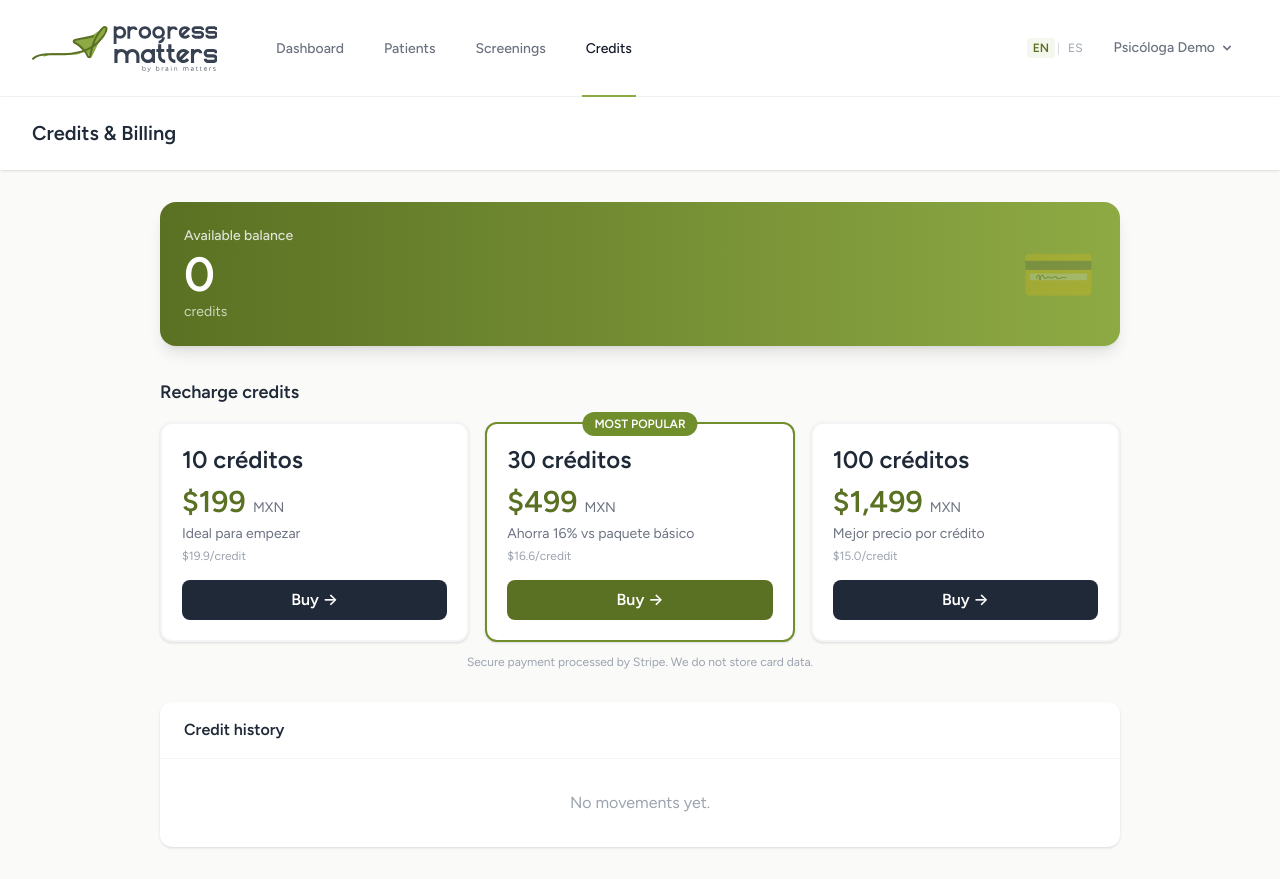
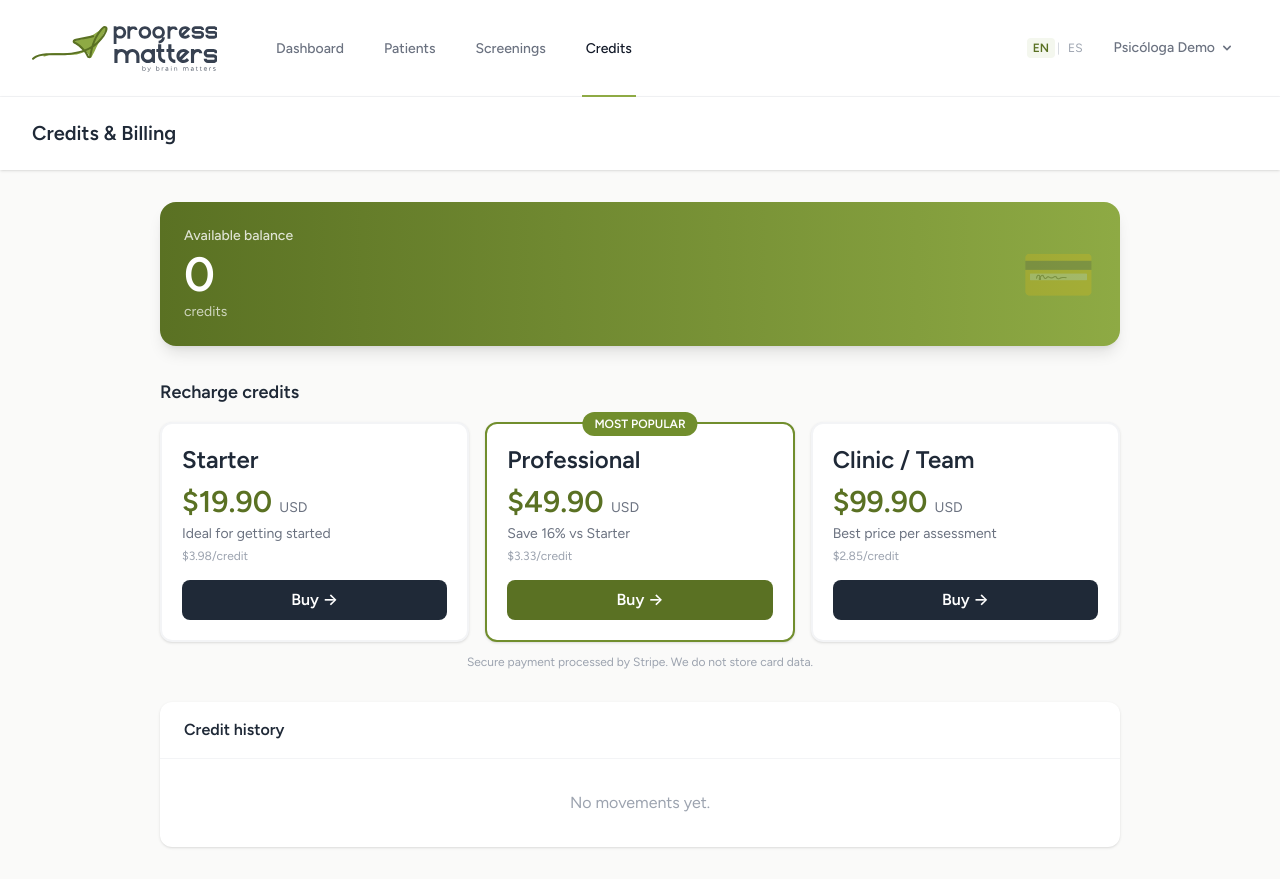
Before and after one commit to gnoums/screening-claude, a Laravel app: page /billing in a window 1280 px wide. Run offline with Laravel 12, Linux system fonts and the light colour scheme; the visitor is signed in with stand-in values (Sample User, id 1); data comes from the database, SQL or seed files in the repository; data that the repository does not hold is empty; style sheets or scripts are compiled from the project's sources.

Commit message:
billing: update credit packages to new pricing in USD
- Starter: 5 credits @ $19.90 USD
- Professional: 15 credits @ $49.90 USD (most popular)
- Clinic / Team: 35 credits @ $99.90 USD
- Renamed env vars: STRIPE_PRICE_STARTER, STRIPE_PRICE_PROFESSIONAL, STRIPE_PRICE_CLINIC
- View now shows USD with 2 decimal places
- label and description wrapped in __() for i18n
- Added es.json translations for new labels and descriptions

```diff
--- a/config/stripe.php
+++ b/config/stripe.php
@@ -14,35 +14,34 @@ return [
     |--------------------------------------------------------------------------
     | Catálogo de paquetes de créditos
     |--------------------------------------------------------------------------
-    | Cada paquete define su price_id de Stripe (crear en el Dashboard de Stripe)
-    | y los créditos que otorga al comprar.
-    |
-    | Para crear un price en Stripe: Dashboard → Products → Add Product
-    | Usa precios únicos (one_time), no recurrentes.
+    | label       → clave de traducción (en) para el nombre del paquete
+    | description → clave de traducción (en) para la descripción
+    | amount_usd  → precio de referencia en USD (solo para mostrar en la vista)
+    | price_id    → Price ID de Stripe (configurar en .env)
     */
     'credit_packages' => [
-        'credits_10' => [
-            'label'       => '10 créditos',
-            'credits'     => 10,
-            'price_id'    => env('STRIPE_PRICE_CREDITS_10', 'price_xxxxxx'),
-            'amount_mxn'  => 199, // precio referencial en pesos MXN
-            'description' => 'Ideal para empezar',
+        'starter' => [
+            'label'       => 'Starter',
+            'credits'     => 5,
+            'price_id'    => env('STRIPE_PRICE_STARTER', 'price_xxxxxx'),
+            'amount_usd'  => 19.90,
+            'description' => 'Ideal for getting started',
             'popular'     => false,
         ],
-        'credits_30' => [
-            'label'       => '30 créditos',
-            'credits'     => 30,
-            'price_id'    => env('STRIPE_PRICE_CREDITS_30', 'price_xxxxxx'),
-            'amount_mxn'  => 499,
-            'description' => 'Ahorra 16% vs paquete básico',
+        'professional' => [
+            'label'       => 'Professional',
+            'credits'     => 15,
+            'price_id'    => env('STRIPE_PRICE_PROFESSIONAL', 'price_xxxxxx'),
+            'amount_usd'  => 49.90,
+            'description' => 'Save 16% vs Starter',
             'popular'     => true,
         ],
-        'credits_100' => [
-            'label'       => '100 créditos',
-            'credits'     => 100,
-            'price_id'    => env('STRIPE_PRICE_CREDITS_100', 'price_xxxxxx'),
-            'amount_mxn'  => 1499,
-            'description' => 'Mejor precio por crédito',
+        'clinic' => [
+            'label'       => 'Clinic / Team',
+            'credits'     => 35,
+            'price_id'    => env('STRIPE_PRICE_CLINIC', 'price_xxxxxx'),
+            'amount_usd'  => 99.90,
+            'description' => 'Best price per assessment',
             'popular'     => false,
         ],
     ],
--- a/resources/views/psychologist/billing/index.blade.php
+++ b/resources/views/psychologist/billing/index.blade.php
@@ -58,14 +58,14 @@
                                     {{ __('MOST POPULAR') }}
                                 </div>
                             @endif
-                            <div class="text-2xl font-bold text-gray-800">{{ $package['label'] }}</div>
+                            <div class="text-2xl font-bold text-gray-800">{{ __($package['label']) }}</div>
                             <div class="text-3xl font-bold text-primary-600 mt-2">
-                                ${{ number_format($package['amount_mxn']) }}
-                                <span class="text-sm font-normal text-gray-500">MXN</span>
+                                ${{ number_format($package['amount_usd'], 2) }}
+                                <span class="text-sm font-normal text-gray-500">USD</span>
                             </div>
-                            <div class="text-sm text-gray-500 mt-1">{{ $package['description'] }}</div>
+                            <div class="text-sm text-gray-500 mt-1">{{ __($package['description']) }}</div>
                             <div class="text-xs text-gray-400 mt-1">
-                                ${{ number_format($package['amount_mxn'] / $package['credits'], 1) }}{{ __('/credit') }}
+                                ${{ number_format($package['amount_usd'] / $package['credits'], 2) }}{{ __('/credit') }}
                             </div>
 
                             <form method="POST" action="{{ route('psychologist.billing.checkout') }}" class="mt-4">
```
Also changed, not shown: lang/es.json (+7 -0 lines).
